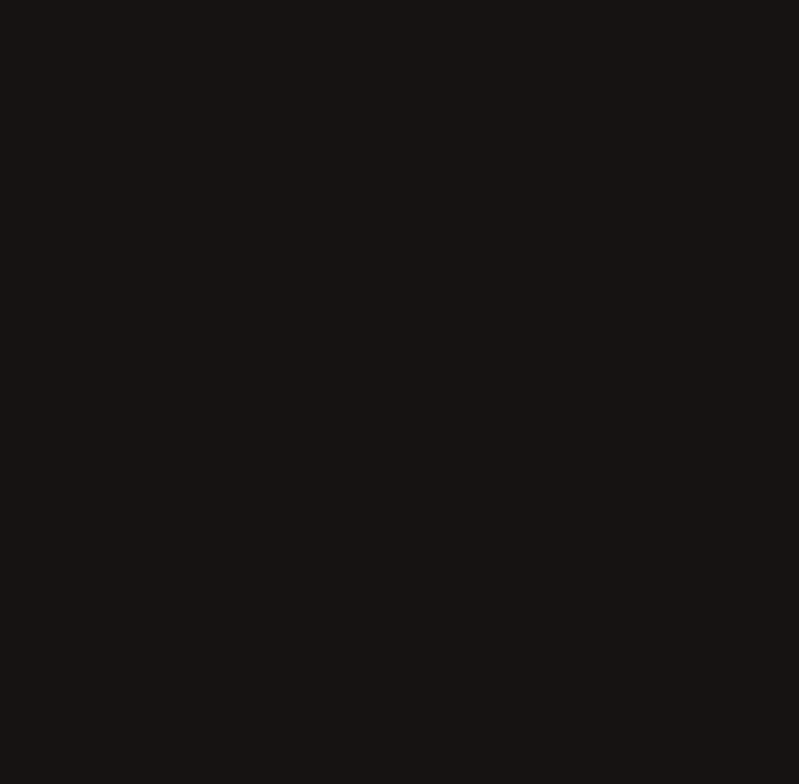
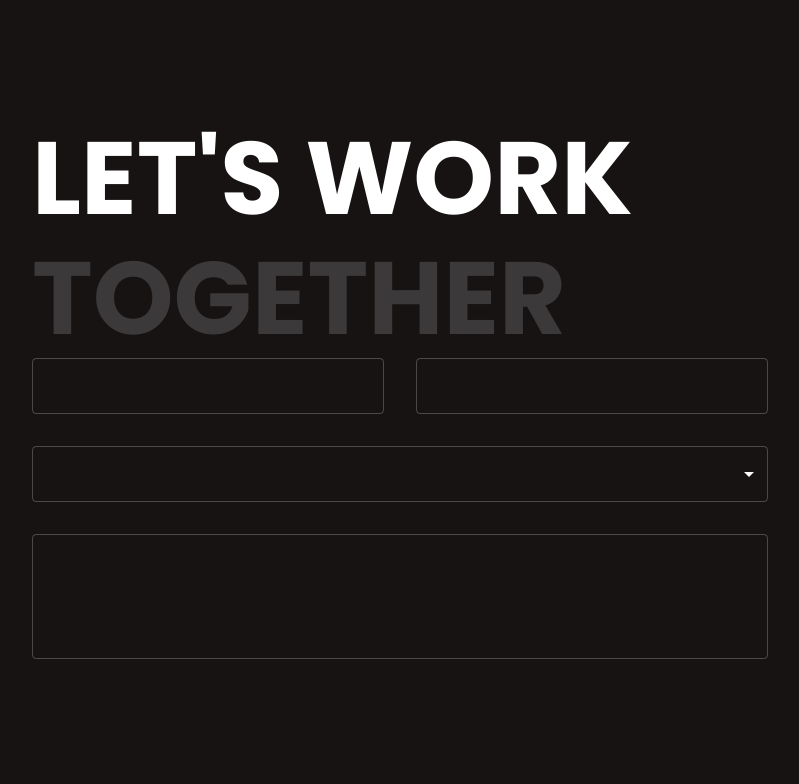
Before and after one commit to rotembab/resume-frontend, a React (Vite) app: page / in a window 1280 px wide. Shown: the part 1576-2360 px from the top of the page, without its empty margins (448-1247 px from the left). Before the commit the page ends 1574 px from the top, so only its background shows below. Built offline with nearby package versions, Linux system fonts and the light colour scheme.

Commit message:
added slide mechanic

```diff
--- a/src/components/pages/contact-me/contact-me.component.tsx
+++ b/src/components/pages/contact-me/contact-me.component.tsx
@@ -1,19 +1,13 @@
 import Grid from '@mui/material/Grid2';
 import { SlideFadeTransition } from '../../ui/slide-fade-transition/slide-fade-transition-component';
 import { Typography } from '@mui/material';
-import { useInView } from 'react-intersection-observer';
+
 import { useTranslation } from 'react-i18next';
 import { ContactForm } from './contact-form.component';
 
 export const ContactMe = () => {
-  // const { ref, inView } = useInView({
-  //   triggerOnce: true, // Ensures the component only loads once when in view
-  //   threshold: 1, // Adjust based on when you consider the component "visible"
-  // });
   const { t } = useTranslation();
   return (
-    // <div ref={ref}>
-    //   {inView && (
     <SlideFadeTransition
       fadeAppear
       fadeIn
@@ -21,9 +15,9 @@ export const ContactMe = () => {
       slideIn
       slideKey={'slide'}
       fadeKey={'fade'}
-      slideTimeout={{ enter: 500 }}
+      slideTimeout={{ enter: 700 }}
       fadeStyle={{
-        transitionDuration: '1s',
+        transitionDuration: '1.5s',
       }}
     >
       <Grid container>
@@ -38,7 +32,5 @@ export const ContactMe = () => {
         </Grid>
       </Grid>
     </SlideFadeTransition>
-    // )}
-    // </div>
   );
 };
--- a/src/components/pages/home/home.page.tsx
+++ b/src/components/pages/home/home.page.tsx
@@ -11,6 +11,18 @@ export const HomePage = () => {
       <Grid size={12}>
         <ContactMe />
       </Grid>
+      <Grid size={12}>
+        <ContactMe />
+      </Grid>
+      <Grid size={12}>
+        <ContactMe />
+      </Grid>
+      <Grid size={12}>
+        <ContactMe />
+      </Grid>
+      <Grid size={12}>
+        <ContactMe />
+      </Grid>
     </Grid>
   );
 };
--- a/src/components/ui/slide-fade-transition/slide-fade-transition-component.tsx
+++ b/src/components/ui/slide-fade-transition/slide-fade-transition-component.tsx
@@ -1,4 +1,6 @@
 import { Box, Fade, Slide } from '@mui/material';
+import { useRef } from 'react';
+import { useInView } from 'react-intersection-observer';
 
 type TimeoutAttribute =
   | number
@@ -41,11 +43,18 @@ export const SlideFadeTransition = ({
   slideDirection = 'down',
   slideStyle,
   fadeStyle,
-  slideContainer,
 }: SlideFadeTransitionProps) => {
+  const { ref: visibleRef, inView } = useInView({
+    triggerOnce: true,
+    threshold: 1,
+  });
+  const slideInRef = useRef<HTMLElement>(null);
   return (
+    <Box ref={visibleRef}>
+      {inView && (
+        <Box sx={{ overflow: 'hidden' }} ref={slideInRef}>
           <Slide
-      container={slideContainer}
+            container={slideInRef.current}
             style={slideStyle}
             in={slideIn}
             appear={slideAppear}
@@ -65,5 +74,8 @@ export const SlideFadeTransition = ({
               </Fade>
             </Box>
           </Slide>
+        </Box>
+      )}
+    </Box>
   );
 };
```
Lines whose indentation alone changed are shown as unchanged.
